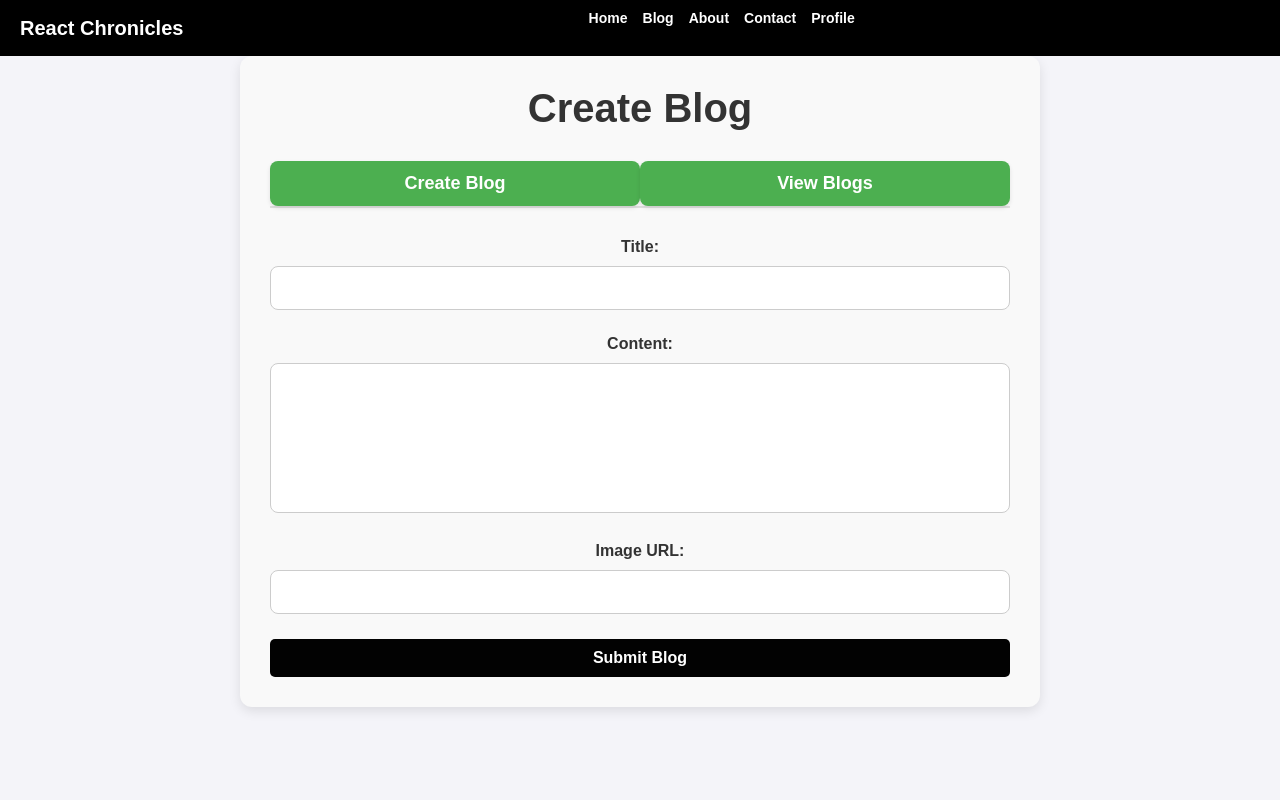
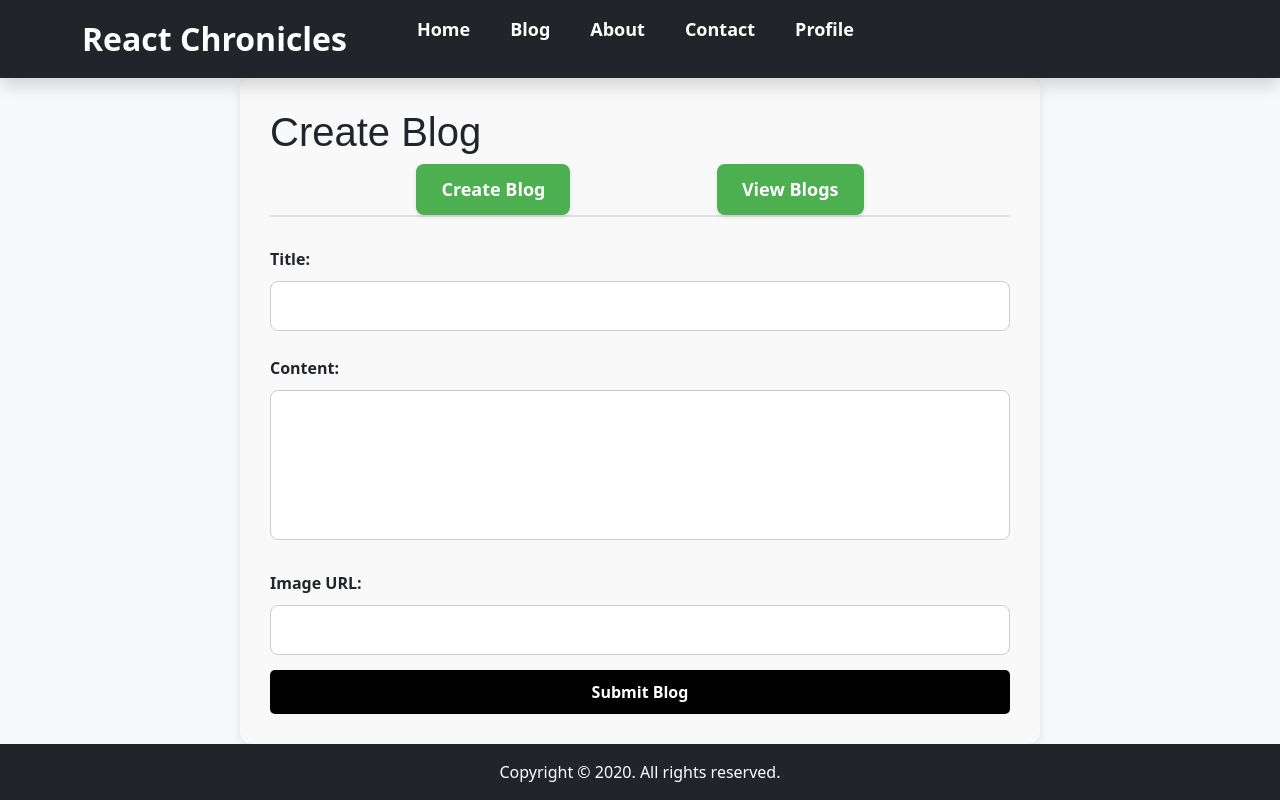
Before and after one commit to Rajoooooo/PDC20-BLOG, a React (Create React App) app: page /blog in a window 1280 px wide. Built offline with nearby package versions, Linux system fonts and the light colour scheme.

Commit message:
Design login and header

```diff
--- a/package.json
+++ b/package.json
@@ -3,6 +3,7 @@
   "version": "0.1.0",
   "private": true,
   "dependencies": {
+    "bootstrap": "^5.3.3",
     "cra-template": "1.2.0",
     "react": "^19.0.0",
     "react-dom": "^19.0.0",
--- a/public/index.html
+++ b/public/index.html
@@ -39,5 +39,8 @@
       To begin the development, run `npm start` or `yarn start`.
       To create a production bundle, use `npm run build` or `yarn build`.
     -->
+
+    <script src="https://cdn.jsdelivr.net/npm/bootstrap@5.3.0-alpha1/dist/js/bootstrap.bundle.min.js"></script>
+
   </body>
 </html>
--- a/src/App.js
+++ b/src/App.js
@@ -1,5 +1,5 @@
 import React from 'react';
-import './App.css';
+// import './App.css';
 import { BrowserRouter as Router, Route, Routes } from 'react-router-dom';
 import Login from './components/Login';
 import Register from './components/Registration';
--- a/src/components/Layout.js
+++ b/src/components/Layout.js
@@ -1,8 +1,9 @@
 import React, { useState } from 'react';
 import { Link } from 'react-router-dom';
+import 'bootstrap/dist/css/bootstrap.min.css';
+import './layout.css';
 
 function Layout({ children }) {
-  const [isDropdownOpen, setIsDropdownOpen] = useState(false);
   const storedUser = JSON.parse(localStorage.getItem('user'));
 
   const handleLogout = () => {
@@ -10,32 +11,40 @@ function Layout({ children }) {
     window.location.href = '/login';
   };
 
-  const toggleDropdown = () => {
-    setIsDropdownOpen(prevState => !prevState);
-  };
-
   return (
     <div className="layout-container">
-      <header className="navbar">
-        <div className="logo">React Chronicles</div>
-        <nav>
-          <Link to="/">Home</Link>
-          <Link to="/blog">Blog</Link>
-          <Link to="/about">About</Link>
-          <Link to="/contact">Contact</Link>
-          <Link to="/profile">Profile</Link> {/* Profile link */}
-        </nav>
-        <div className="user-info" onClick={toggleDropdown}>
-          <span>{storedUser?.username}</span>
-          {isDropdownOpen && (
-            <div className="dropdown-menu">
-              <button onClick={handleLogout}>Logout</button>
-            </div>
-          )}
+      <header className="navbar navbar-expand-lg navbar-dark bg-dark shadow">
+        <div className="container">
+          <Link to="/" className="navbar-brand logo">React Chronicles</Link>
+          <button className="navbar-toggler" type="button" data-bs-toggle="collapse" data-bs-target="#navbarNav" aria-controls="navbarNav" aria-expanded="false" aria-label="Toggle navigation">
+            <span className="navbar-toggler-icon"></span>
+          </button>
+          <div className="collapse navbar-collapse" id="navbarNav">
+            <nav className="me-auto">
+              <Link to="/" className="nav-link">Home</Link>
+              <Link to="/blog" className="nav-link">Blog</Link>
+              <Link to="/about" className="nav-link">About</Link>
+              <Link to="/contact" className="nav-link">Contact</Link>
+              <Link to="/profile" className="nav-link">Profile</Link>
+            </nav>
+            {/* Uncomment below if you want to use the user dropdown */}
+            {/* <div className="user-info dropdown">
+              <span className="nav-link dropdown-toggle" onClick={toggleDropdown} role="button" id="dropdownMenuLink" data-bs-toggle="dropdown" aria-expanded="false">
+                {storedUser?.username}
+              </span>
+              <div className="dropdown-menu dropdown-menu-end" aria-labelledby="dropdownMenuLink">
+                <button className="dropdown-item" onClick={handleLogout}>Logout</button>
+              </div>
+            </div> */}
+          </div>
         </div>
       </header>
 
       <main>{children}</main>
+
+      <footer className="footer bg-dark text-white text-center py-3">
+        <p className="mb-0">Copyright © 2020. All rights reserved.</p>
+      </footer>
     </div>
   );
 }
--- /dev/null
+++ b/src/components/layout.css
@@ -0,0 +1,79 @@
+.layout-container {
+    background-color: #f8f9fa; /* Light background for contrast */
+    min-height: 100vh; /* Ensure full height */
+    display: flex;
+    flex-direction: column;
+  }
+
+  .navbar {
+    padding: 10px 20px; /* Adjusted padding for a balanced fit */
+    transition: background-color 0.3s ease, box-shadow 0.3s ease;
+  }
+
+  .navbar:hover {
+    background-color: #343a40; /* Darker on hover */
+    box-shadow: 0 4px 15px rgba(0, 0, 0, 0.3); /* Subtle shadow effect */
+  }
+
+  .logo {
+    font-size: 32px; /* Increased font size for the logo */
+    font-weight: bold; /* Bold font for the logo */
+    color: #ffffff; /* White for contrast */
+    transition: color 0.3s ease;
+    margin-right: 50px; /* Add space to the right */
+  }
+
+  .logo:hover {
+    color: #ffc107; /* Gold color on hover */
+  }
+
+  .nav-link {
+    color: #ffffff; /* White for contrast */
+    font-size: 18px; /* Increased font size for nav links */
+    font-weight: bold; /* Bold font for nav links */
+    margin: 0 20px; /* Right and left margin for spacing */
+    transition: color 0.3s ease, transform 0.3s ease;
+  }
+
+  .nav-link:hover {
+    color: #ffc107; /* Gold color on hover */
+    transform: translateY(-2px); /* Lift effect on hover */
+  }
+
+  .user-info {
+    position: relative;
+  }
+
+  .dropdown-menu {
+    transition: opacity 0.3s ease, transform 0.3s ease;
+    transform: translateY(10px);
+    opacity: 0;
+    display: none; /* Initially hidden */
+  }
+
+  .dropdown-menu.show {
+    display: block; /* Show when toggled */
+    opacity: 1; /* Fade in */
+    transform: translateY(0); /* Slide up */
+  }
+
+  .dropdown-item {
+    transition: background-color 0.3s ease;
+  }
+
+  .dropdown-item:hover {
+    background-color: #343a40; /* Darker background on hover */
+  }
+
+  .footer {
+    background-color: #343a40; /* Dark footer */
+    color: #ffffff; /* White text */
+    width: 100%;
+    padding: 20px 0; /* Padding for footer */
+    position: relative; /* Ensure footer is at the bottom */
+    margin-top: auto; /* Push footer to the bottom */
+  }
+
+  .footer p {
+    margin: 0; /* Remove default margin */
+  }
--- a/src/components/login.css
+++ b/src/components/login.css
@@ -1,87 +1,229 @@
-/* login.css */
+body {
+  margin: 0;
+  font-family: 'Poppins', sans-serif;
+  background-color: #f4f4f4;
+  color: #333;
+}
 
 .login-container {
-    max-width: 400px;
-    margin: 0 auto;
-    padding: 20px;
-    border-radius: 8px;
-    box-shadow: 0 4px 8px rgba(0, 0, 0, 0.1);
-    background-color: #fff;
+  display: flex;
+  justify-content: center;
+  align-items: center;
+  height: 100vh;
+  padding: 0 20px;
 }
 
-  h2 {
-    text-align: center;
-    margin-bottom: 20px;
+.login-box {
+  display: flex;
+  max-width: 900px;
+  width: 100%;
+  box-shadow: 0 8px 30px rgba(0, 0, 0, 0.1);
+  background-color: #ffffff;
+  border-radius: 12px;
+  overflow: hidden;
+  animation: fadeIn 0.5s ease-in-out;
+  transform: translateY(-20px);
+  transition: transform 0.5s ease;
 }
 
-  .input-group {
-    margin-bottom: 15px;
+.login-box:hover {
+  transform: translateY(0);
 }
 
-  .input-group label {
-    display: block;
-    font-size: 14px;
-    margin-bottom: 5px;
+.login-image {
+  flex: 1;
+  background: url('https://www.shutterstock.com/image-vector/editable-online-document-concept-creative-600nw-1980137399.jpg') no-repeat center center/cover;
+  background-size: cover;
+  position: relative;
+  transition: transform 0.5s ease;
 }
 
-  .input-group input {
-    width: 100%;
-    padding: 8px;
-    font-size: 14px;
-    border-radius: 4px;
-    border: 1px solid #ddd;
+.login-image:hover {
+  transform: scale(1.05);
 }
 
-  button {
-    width: 100%;
-    padding: 10px;
-    font-size: 16px;
-    cursor: pointer;
-    border: none;
-    border-radius: 4px;
-    margin-bottom: 10px;
+.login-form-container {
+  flex: 1;
+  padding: 40px;
+  display: flex;
+  flex-direction: column;
+  justify-content: center;
+  background: #ffffff;
 }
 
-  .login-button {
-    background-color: #007bff;
-    color: white;
+.login-header {
+  font-size: 30px;
+  margin-bottom: 20px;
+  font-weight: bold;
+  text-align: left;
+  color: #333;
+  transition: color 0.3s ease;
 }
 
-  .login-button:hover {
-    background-color: #0056b3;
-  }
-
-  .signup-prompt {
-    text-align: center;
-    margin-top: 15px;
+.login-header:hover {
+  color: #0077b5;
 }
 
 .social-login {
   display: flex;
   justify-content: space-between;
-    margin-top: 20px;
+  margin-bottom: 20px;
 }
 
-  .social-login button {
-    width: 48%;
-    padding: 10px;
+.social-btn {
+  flex: 1;
+  margin: 0 5px;
+  padding: 12px;
+  font-size: 14px;
+  color: #fff;
+  border: none;
+  border-radius: 6px;
+  cursor: pointer;
+  transition: background-color 0.3s ease, transform 0.3s ease;
+}
+
+.social-btn.fb {
+  background-color: #3b5998;
+}
+
+.social-btn.twitter {
+  background-color: #1da1f2;
+}
+
+.social-btn.linkedin {
+  background-color: #0077b5;
+}
+
+.social-btn:hover {
+  opacity: 0.8;
+  transform: translateY(-4px);
+}
+
+.divider {
+  display: flex;
+  align-items: center;
+  margin: 20px 0;
+}
+
+.divider::before,
+.divider::after {
+  content: '';
+  flex: 1;
+  border-top: 1px solid #ccc;
+}
+
+.divider span {
+  padding: 0 10px;
+  color: #777;
+  font-size: 14px;
+  font-weight: 600;
+}
+
+.form-group {
+  margin-bottom: 20px;
+}
+
+.form-group label {
+  display: block;
+  margin-bottom: 8px;
+  color: #000;
+  font-weight: bold;
   font-size: 14px;
 }
 
-  .google-login {
-    background-color: #db4437;
-    color: white;
+.form-group input {
+  width: 100%;
+  padding: 12px;
+  font-size: 16px;
+  border: 2px solid #ccc;
+  border-radius: 6px;
+  transition: border-color 0.3s ease, box-shadow 0.3s ease;
 }
 
-  .google-login:hover {
-    background-color: #c1351d;
+.form-group input::placeholder {
+  font-size: 14px;
+  color: #aaa;
 }
 
-  .facebook-login {
-    background-color: #3b5998;
-    color: white;
+.form-group input:focus {
+  border-color: #0077b5;
+  outline: none;
+  box-shadow: 0 0 6px rgba(0, 119, 181, 0.5);
 }
 
-  .facebook-login:hover {
-    background-color: #2d4373;
+.form-actions {
+  display: flex;
+  justify-content: space-between;
+  align-items: center;
+  margin-top: 10px;
 }
+
+.form-actions a {
+  color: #0077b5;
+  text-decoration: none;
+  font-size: 14px;
+  font-weight: bold;
+}
+
+.form-actions a:hover {
+  text-decoration: underline;
+}
+
+.login-button {
+  width: 100%;
+  padding: 12px;
+  background-color: #0077b5;
+  color: #fff;
+  border: none;
+  border-radius: 6px;
+  cursor: pointer;
+  font-size: 16px;
+  font-weight: bold;
+  transition: background 0.3s ease, transform 0.3s ease;
+}
+
+.login-button:hover {
+  background-color: #005582;
+  transform: translateY(-2px);
+}
+
+.signup-prompt {
+  text-align: center;
+  margin-top: 20px;
+  color: #777;
+  font-size: 14px;
+}
+
+.signup-prompt button {
+  color: #0077b5;
+  background: none;
+  border: none;
+  cursor: pointer;
+  font-size: 14px;
+  font-weight: bold;
+  text-decoration: underline;
+}
+
+.signup-prompt button:hover {
+  color: #005582;
+}
+
+.footer-login {
+  text-align: center;
+  margin-top: 20px;
+  font-size: 14px;
+  color: #aaa;
+  position: absolute;
+  bottom: 10px;
+  width: 100%;
+}
+
+/* Animation */
+@keyframes fadeIn {
+  from {
+    opacity: 0;
+  }
+  to {
+    opacity: 1;
+  }
+}
--- a/src/components/registration.css
+++ b/src/components/registration.css
@@ -145,7 +145,7 @@
     margin-bottom: 10px;
   }
 
-  .login-container {
+  /* .login-container {
     max-width: 500px;
     margin: auto;
     padding: 20px;
@@ -293,3 +293,4 @@
   .dropdown button:hover {
     background: #333;
   }
+   */
```
Also changed, not shown: src/components/Login.js (+35 -23 lines), 1 other file (tests, documents, lock files or other folders). Lines whose indentation alone changed are shown as unchanged.
